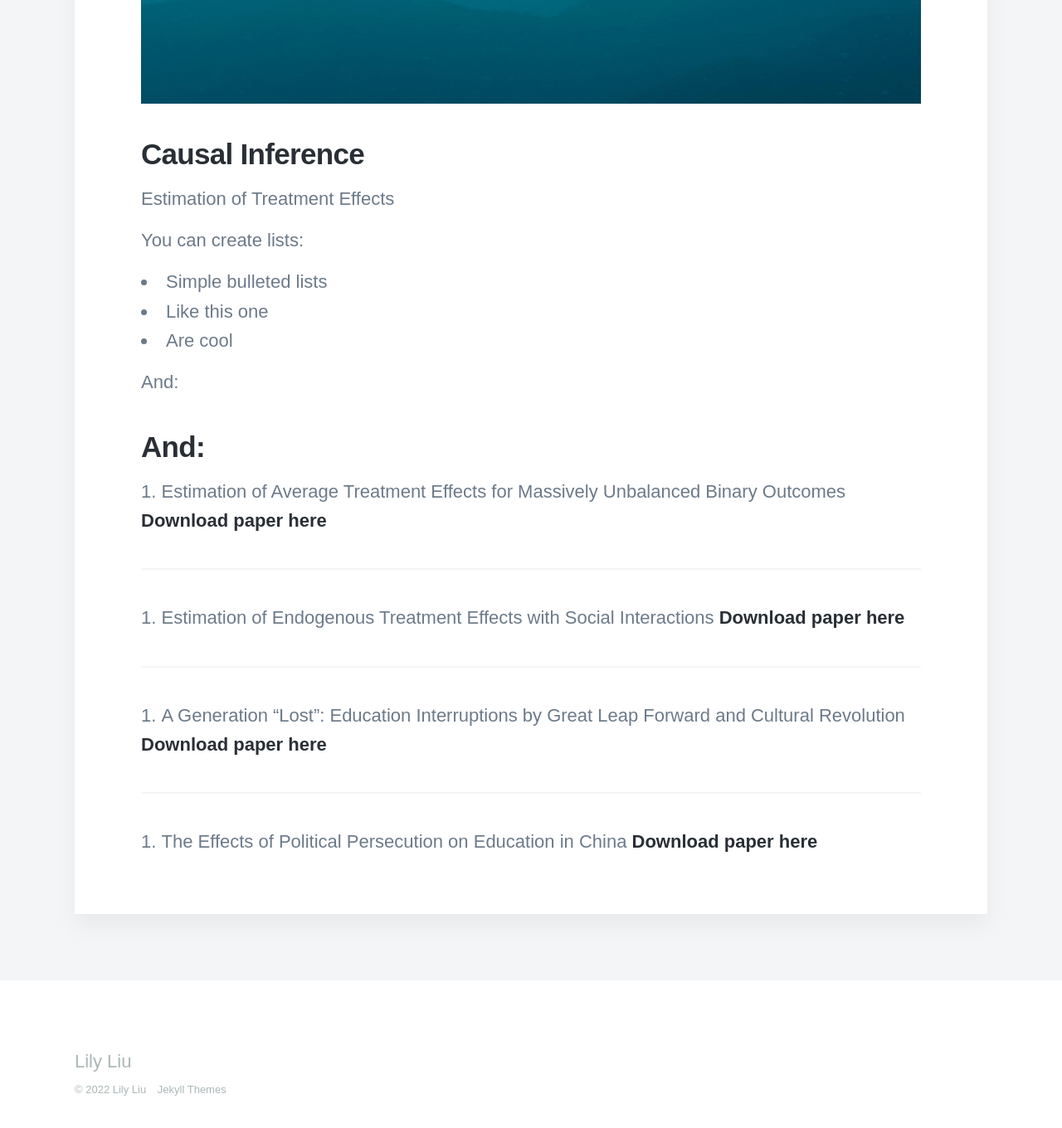
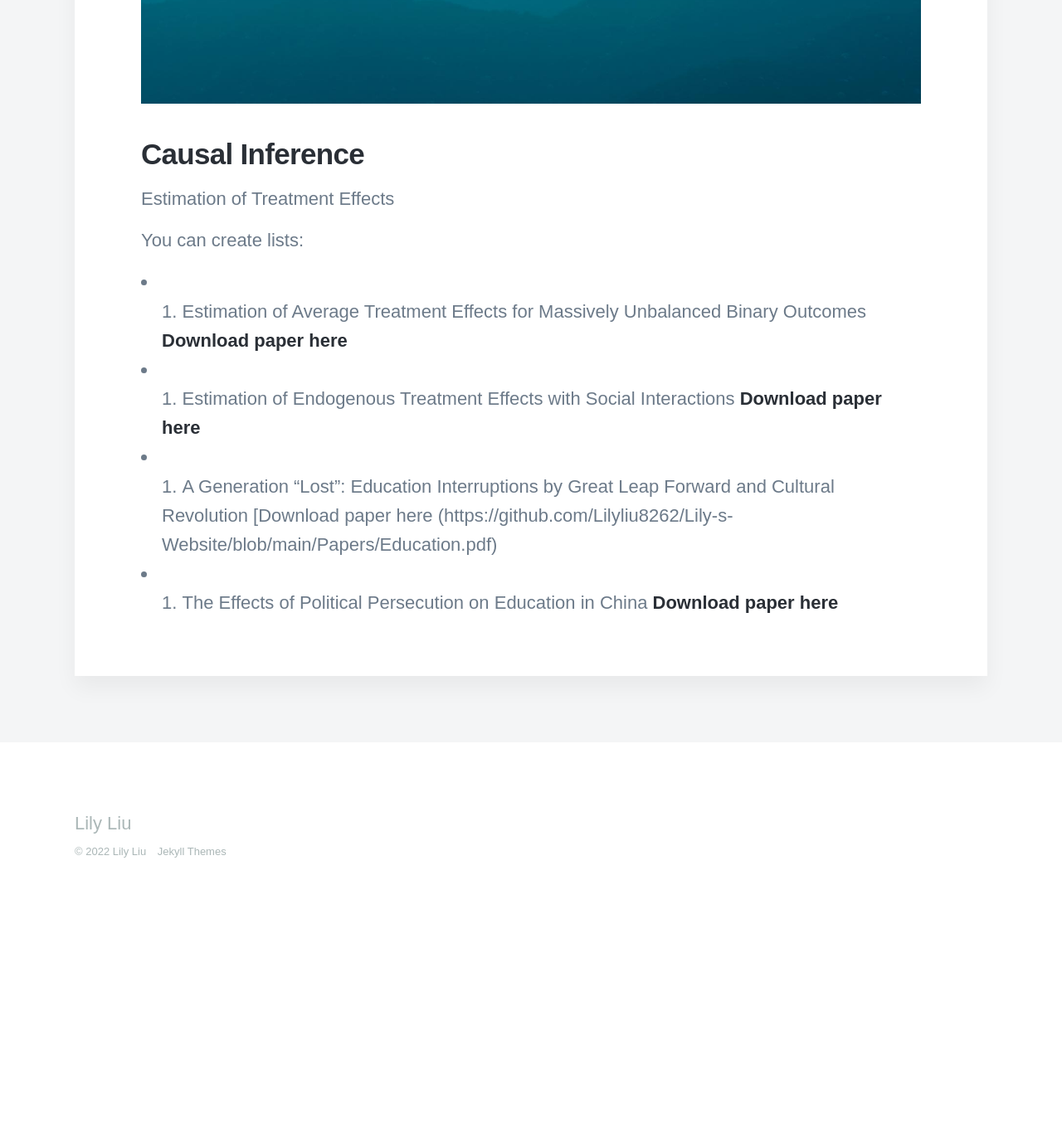
Before and after one commit to lilyliupro/finance, a Jekyll site: the page built from _projects/2018-06-30-demo-project.md, in a window 1280 px wide and 1400 px high, scrolled down 1006 px. Shown: the top 1360 px of the window at 83% size. Built offline with Jekyll 4.4.1, drawn with Linux system fonts in a browser that asks for light colours; nearby versions of some CDN libraries; some web fonts are replaced; after the commit the page ends 2119 px from its top, so only the background shows below that.

Commit message:
Update 2018-06-30-demo-project.md

```diff
--- a/_projects/2018-06-30-demo-project.md
+++ b/_projects/2018-06-30-demo-project.md
@@ -15,28 +15,7 @@
 
 You can create lists:
 
-* Simple bulleted lists
-* Like this one
-* Are cool
-
-And:
-
-And:
----
-1. Estimation of Average Treatment Effects for Massively Unbalanced Binary Outcomes
-[Download paper here](https://github.com/Lilyliu8262/Lily-s-Website/blob/main/Papers/Bootstrap.pdf)
-
-
----
-2. Estimation of Endogenous Treatment Effects with Social Interactions
-[Download paper here](https://github.com/Lilyliu8262/Lily-s-Website/blob/main/Papers/Network_Effects.pdf)
-
-
----
-3. A Generation “Lost”: Education Interruptions by Great Leap Forward and Cultural Revolution
-[Download paper here](https://github.com/Lilyliu8262/Lily-s-Website/blob/main/Papers/Education.pdf)
-
-
----
-4. The Effects of Political Persecution on Education in China
-[Download paper here](https://github.com/Lilyliu8262/Lily-s-Website/blob/main/Papers/Political_Persecution.pdf)
+* 1. Estimation of Average Treatment Effects for Massively Unbalanced Binary Outcomes [Download paper here](https://github.com/Lilyliu8262/Lily-s-Website/blob/main/Papers/Bootstrap.pdf)
+* 2. Estimation of Endogenous Treatment Effects with Social Interactions [Download paper here](https://github.com/Lilyliu8262/Lily-s-Website/blob/main/Papers/Network_Effects.pdf)
+* 3. A Generation “Lost”: Education Interruptions by Great Leap Forward and Cultural Revolution [Download paper here (https://github.com/Lilyliu8262/Lily-s-Website/blob/main/Papers/Education.pdf)
+* 4. The Effects of Political Persecution on Education in China [Download paper here](https://github.com/Lilyliu8262/Lily-s-Website/blob/main/Papers/Political_Persecution.pdf)
```
